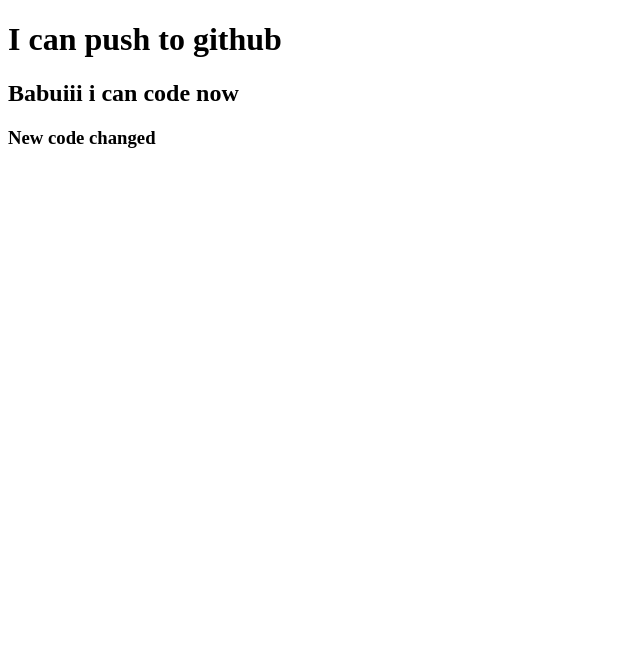
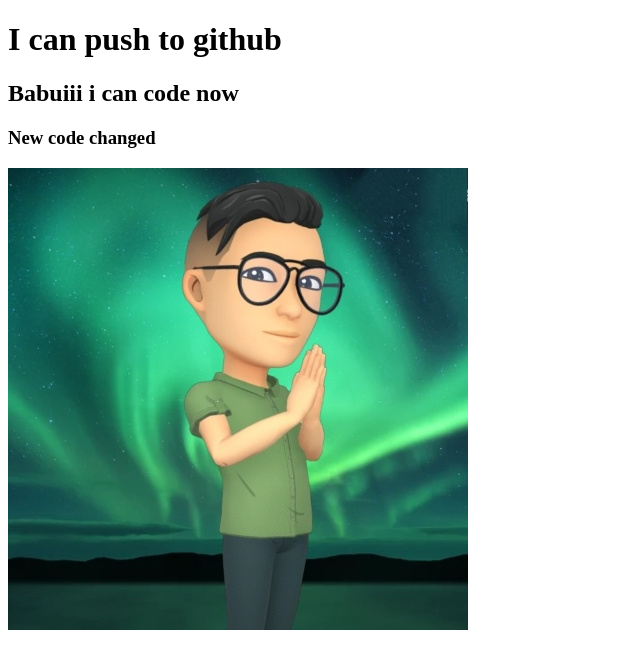
Before and after one commit to ahhhreza/my-third-repo, a plain HTML site: page index.html in a window 1280 px wide. Shown: the whole page, without its empty margins (0-640 px from the left). Drawn offline with Linux system fonts and the light colour scheme.

Commit message:
image added

```diff
--- a/index.html
+++ b/index.html
@@ -10,6 +10,7 @@
     <h1>I can push to github</h1>
     <h2>Babuiii i can code now</h2>
     <h3>New code changed</h3>
+    <img src="my pic.jpg" alt="">
 
 
 </body>
```
Also changed, not shown: my pic.jpg (added).
